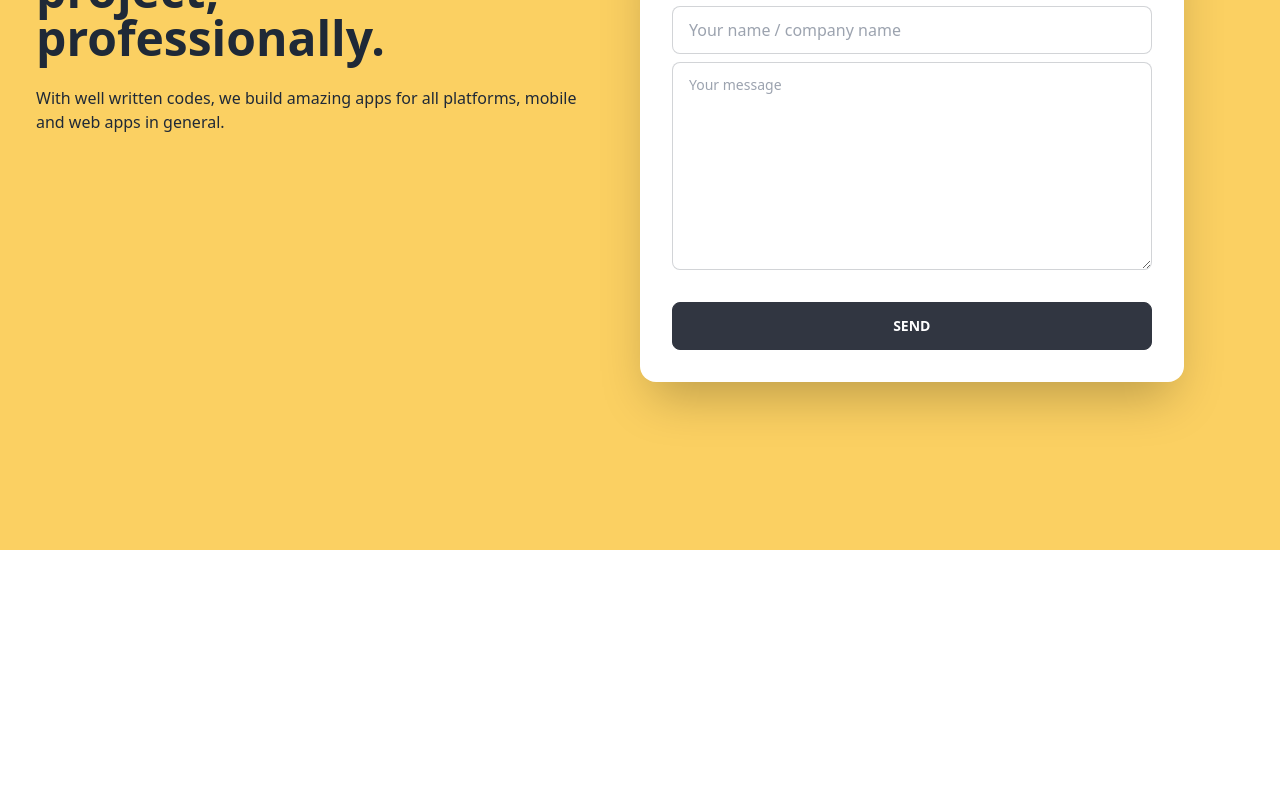
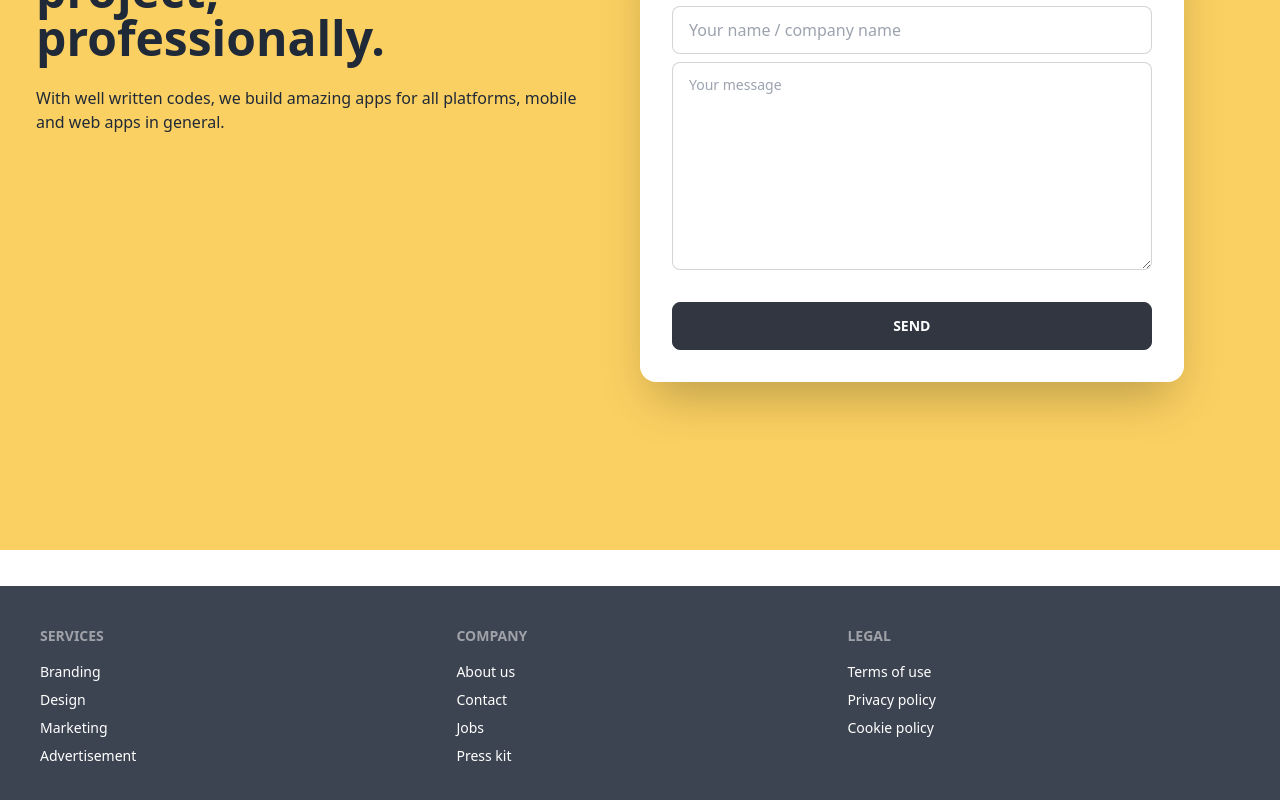
Before and after one commit to rumon5h/creative-agency-client, a React (Create React App) app: page / in a window 1280 px wide. Shown: the part 2567-3367 px from the top of the page. Before the commit the page ends 3117 px from the top, so only its background shows below. Built offline with nearby package versions, Linux system fonts and the light colour scheme.

Commit message:
Footer done

```diff
--- /dev/null
+++ b/src/components/Footer/Footer.js
@@ -0,0 +1,31 @@
+import React from 'react';
+import { Link } from 'react-router-dom';
+
+const Footer = () => {
+    return (
+        <footer class="footer p-10 bg-neutral mt-9 text-neutral-content">
+        <div>
+          <span class="footer-title">Services</span>
+          <Link to='' class="link link-hover">Branding</Link>
+          <Link to='' class="link link-hover">Design</Link>
+          <Link to='' class="link link-hover">Marketing</Link>
+          <Link to='' class="link link-hover">Advertisement</Link>
+        </div>
+        <div>
+          <span class="footer-title">Company</span>
+          <Link to='' class="link link-hover">About us</Link>
+          <Link to='' class="link link-hover">Contact</Link>
+          <Link to='' class="link link-hover">Jobs</Link>
+          <Link to='' class="link link-hover">Press kit</Link>
+        </div>
+        <div>
+          <span class="footer-title">Legal</span>
+          <Link to='' class="link link-hover">Terms of use</Link>
+          <Link to='' class="link link-hover">Privacy policy</Link>
+          <Link to='' class="link link-hover">Cookie policy</Link>
+        </div>
+      </footer>
+    );
+};
+
+export default Footer;
--- a/src/components/Home/Home.js
+++ b/src/components/Home/Home.js
@@ -2,6 +2,7 @@
 import Company from '../Company/Company';
 import Contact from '../Contact/Contact';
 import Feedback from '../Feedback/Feedback';
+import Footer from '../Footer/Footer';
 import Header from '../Header/Header';
 import Services from '../Services/Services';
 import Works from '../Works/Works';
@@ -15,6 +16,7 @@
             <Works></Works>
             <Feedback></Feedback>
             <Contact></Contact>
+            <Footer></Footer>
         </div>
     );
 };
```
